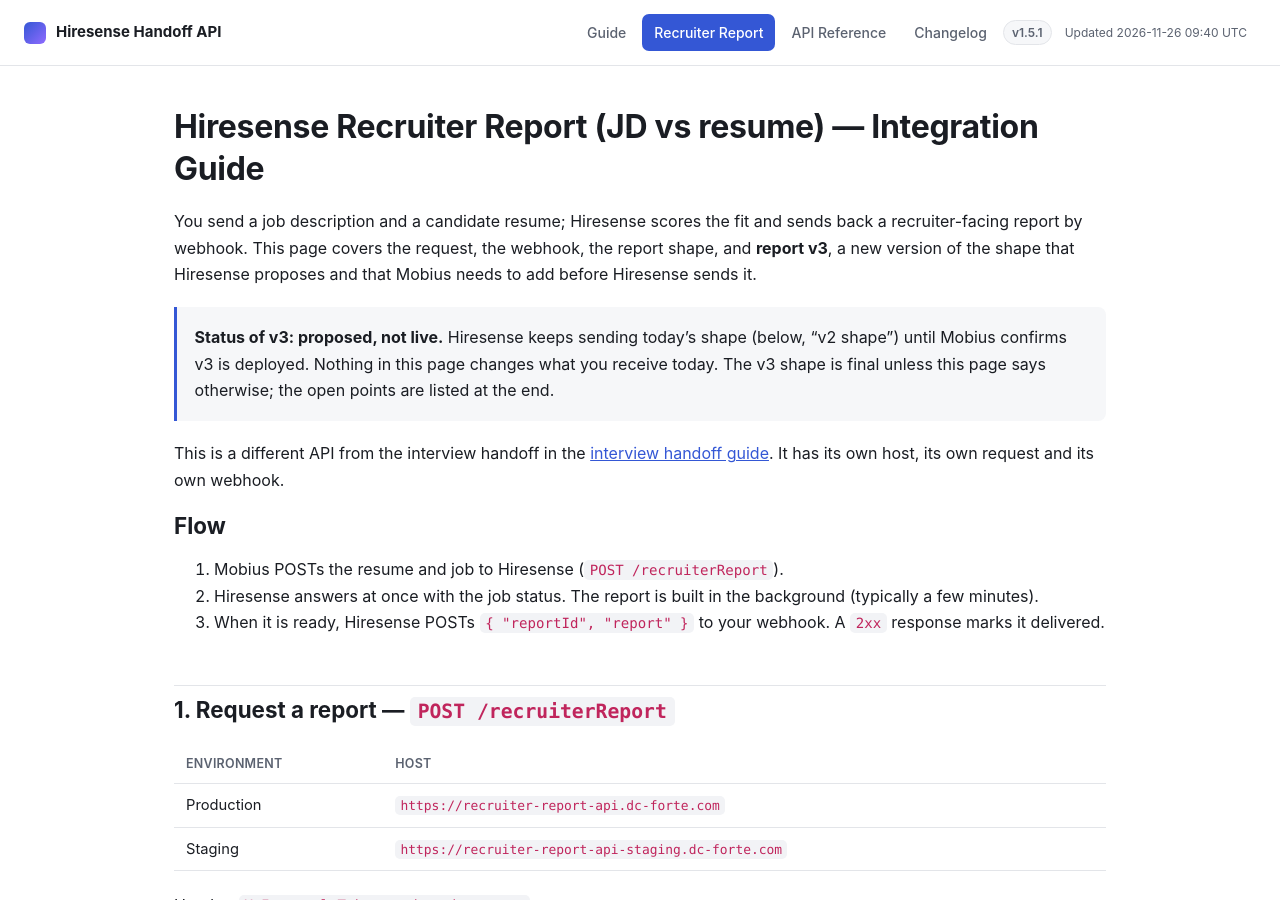
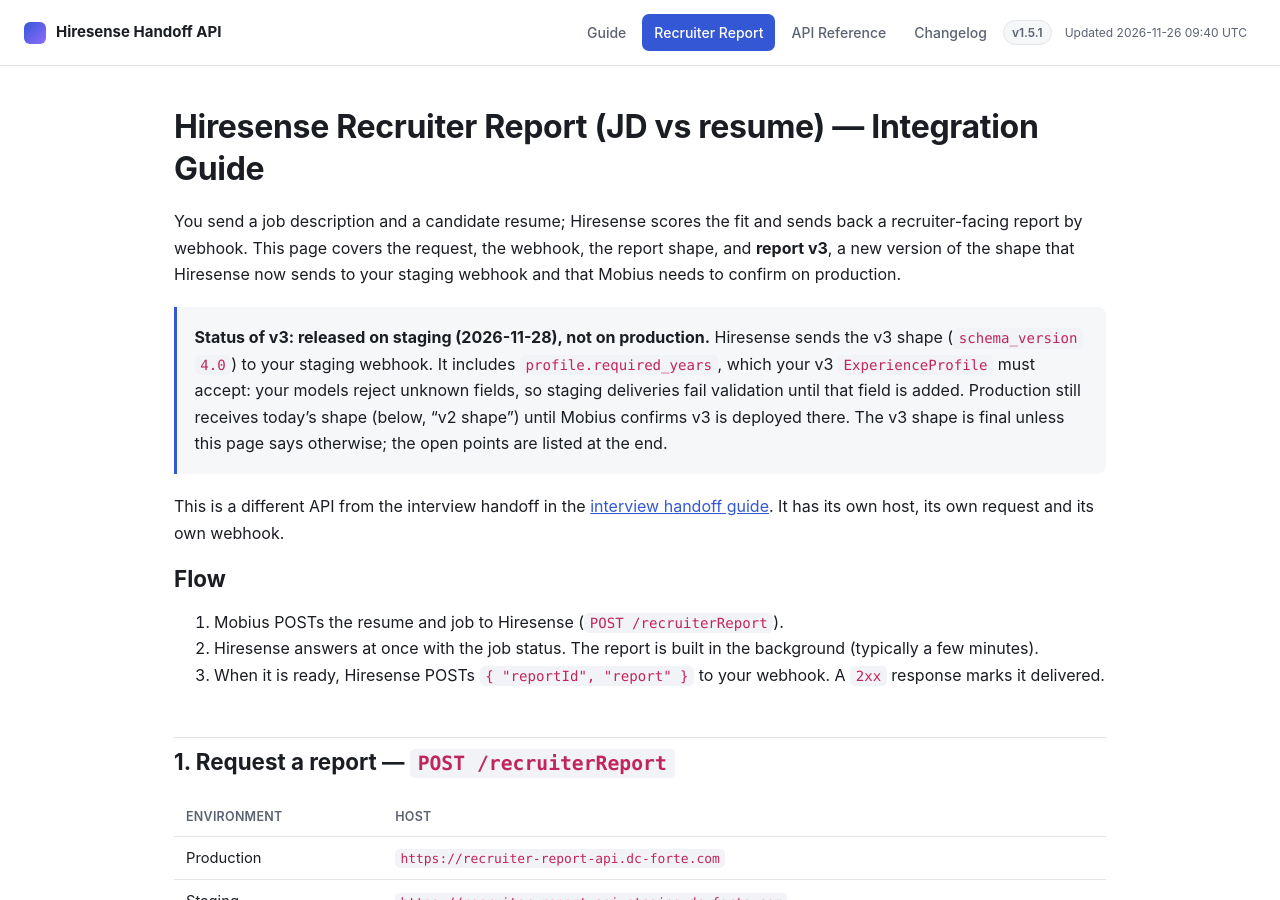
Before and after one commit to DC-Forte/mobius-api-docs, a Jekyll site: the page built from recruiter-report.md, in a window 1280 px wide and 900 px high. Built offline with Jekyll 4.4.1, drawn with Linux system fonts in a browser that asks for light colours; some of the changed text lies outside the part shown.

Commit message:
docs: recruiter report v3 released on staging

```diff
--- a/recruiter-report.md
+++ b/recruiter-report.md
@@ -9,12 +9,16 @@ wide: true
 You send a job description and a candidate resume; Hiresense scores the fit and
 sends back a recruiter-facing report by webhook. This page covers the request,
 the webhook, the report shape, and **report v3**, a new version of the shape
-that Hiresense proposes and that Mobius needs to add before Hiresense sends it.
+that Hiresense now sends to your staging webhook and that Mobius needs to confirm on production.
 
-> **Status of v3: proposed, not live.** Hiresense keeps sending today's shape
-> (below, "v2 shape") until Mobius confirms v3 is deployed. Nothing in this
-> page changes what you receive today. The v3 shape is final unless this
-> page says otherwise; the open points are listed at the end.
+> **Status of v3: released on staging (2026-11-28), not on production.**
+> Hiresense sends the v3 shape (`schema_version` `4.0`) to your staging webhook.
+> It includes `profile.required_years`, which your v3 `ExperienceProfile` must
+> accept: your models reject unknown fields, so staging deliveries fail
+> validation until that field is added. Production still receives today's shape
+> (below, "v2 shape") until Mobius confirms v3 is deployed there. The v3 shape
+> is final unless this page says otherwise; the open points are listed at the
+> end.
 
 This is a different API from the interview handoff in the
 [interview handoff guide](guide.md). It has its own host, its own request and its
@@ -87,10 +91,10 @@ when a shared secret is configured:
 
 | Shape | `report_metadata.schema_version` | Mobius version | Sent |
 | --- | --- | --- | --- |
-| v2 shape | `3.1` | validates as your `v1` today (as `v2` when `skill_development_required` is empty) | now |
-| v3 | `4.0` | new `v3`, to be added | after you confirm |
+| v2 shape | `3.1` | validates as your `v1` today (as `v2` when `skill_development_required` is empty) | production, until v3 is confirmed there |
+| v3 | `4.0` | new `v3` | staging now; production after you confirm |
 
-The v2 shape is what you receive today. Its scores follow the current rules
+The v2 shape is what production receives today. Its scores follow the current rules
 (skills, experience, education and responsibilities weighted 40, 30, 15, 15).
 Reports in v3 are scored by the new rules (see "What the numbers mean"), so a
 candidate's score and fit band can differ between a v2-shape and a v3 report.
@@ -278,7 +282,8 @@ Hiresense computes every number. Display them; do not recompute them.
 3. Render the new fields (levels in words, the related list on must-have skills, the listed
    source, the experience level reason, the relevant flag on domains, the required years on
    the relevant experience tile).
-4. Tell Hiresense when v3 is deployed on staging, then on production.
+4. Add `required_years` to your v3 `ExperienceProfile` (staging already
+   receives v3), then tell Hiresense when v3 is deployed on production.
 
 Changed classes for `v3.py` (everything else is identical to `v2.py`):
 
@@ -343,9 +348,9 @@ class ExperienceBackground(MobiusBaseModel):
 
 ## 7. Rollout
 
-- **Staging**: Hiresense runs the new report generation in staging first and
-  keeps sending the v2 shape to your staging webhook, so nothing breaks.
-  When you confirm v3 on your staging, Hiresense switches staging to v3.
+- **Staging**: released 2026-11-28. Hiresense generates the new report in
+  staging and sends v3 to your staging webhook. Deliveries need
+  `profile.required_years` in your v3 schema; without it validation fails.
 - **Production**: after you confirm v3 on production, Hiresense switches it.
   Rolling back is one setting on our side.
 
```
Also changed, not shown: index.md (+1 -1 lines), CHANGELOG.md.
